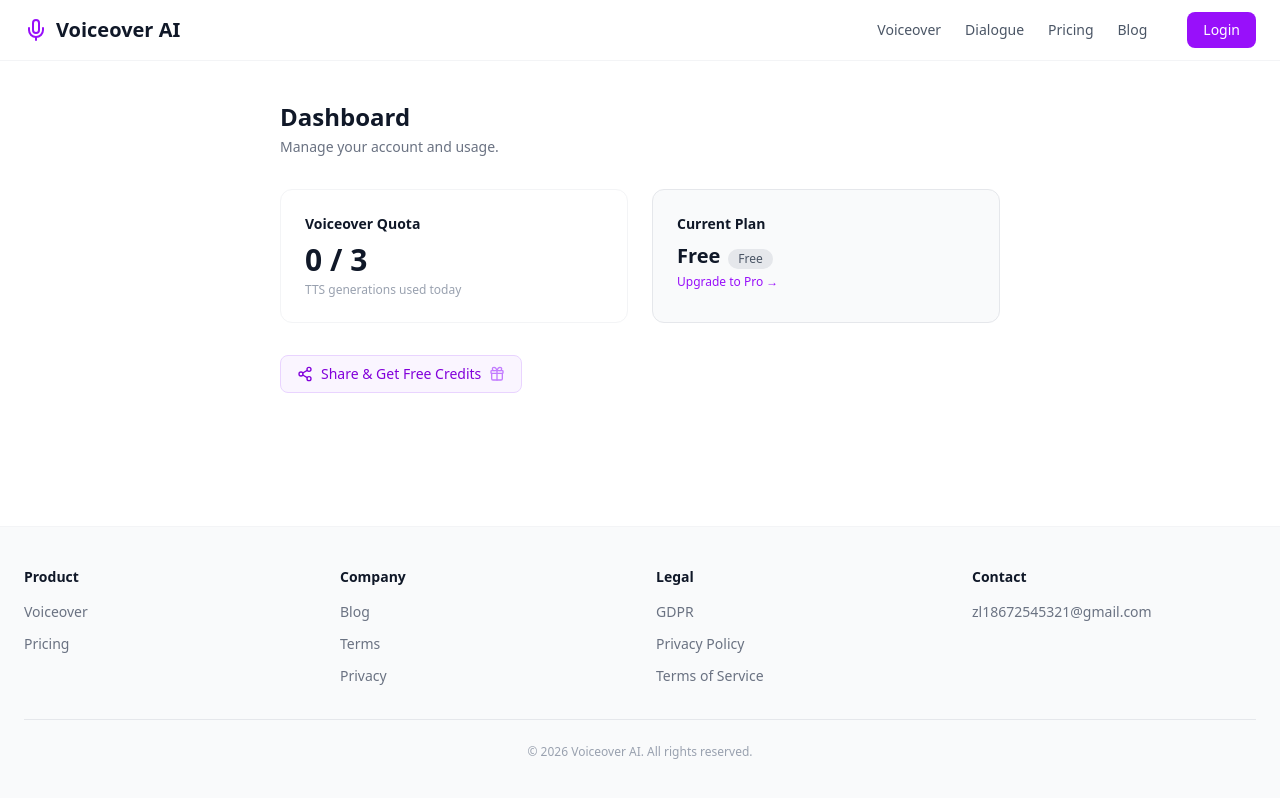
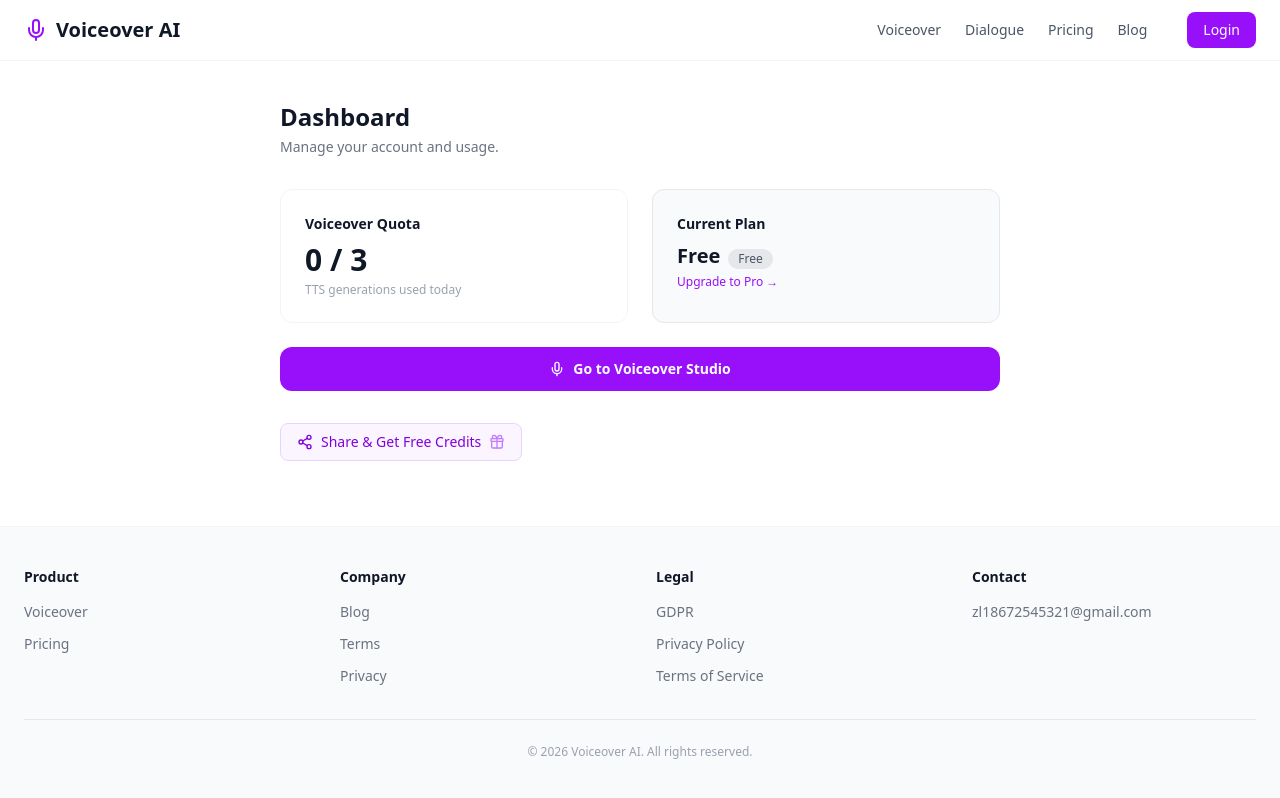
Before and after one commit to zl819044596/voiceover, a Next.js app in the folder Desktop/ai-tool-site/: page /dashboard in a window 1280 px wide. Built offline with nearby package versions, Linux system fonts and the light colour scheme.

Commit message:
feat: add Go to Voiceover Studio button on Dashboard

```diff
--- a/Desktop/ai-tool-site/src/app/dashboard/page.tsx
+++ b/Desktop/ai-tool-site/src/app/dashboard/page.tsx
@@ -3,6 +3,7 @@
 import { useAuth, getPlanLabel } from "@/lib/auth-context";
 import { getTodayUsed, getTotalAvailable, getBonusCredits } from "@/lib/usage-tracker";
 import { ShareBonus } from "@/components/share-bonus";
+import { Mic } from "lucide-react";
 
 export default function DashboardPage() {
   const { user, subscription, isLoggedIn, isPro } = useAuth();
@@ -85,6 +86,16 @@ export default function DashboardPage() {
         </div>
       </div>
 
+      <div className="mt-6">
+        <a
+          href="/voiceover"
+          className="inline-flex w-full items-center justify-center gap-2 rounded-xl bg-purple-600 px-6 py-3 text-sm font-semibold text-white hover:bg-purple-700 transition-colors"
+        >
+          <Mic className="h-4 w-4" />
+          Go to Voiceover Studio
+        </a>
+      </div>
+
       <div className="mt-8">
         <ShareBonus />
       </div>
```
